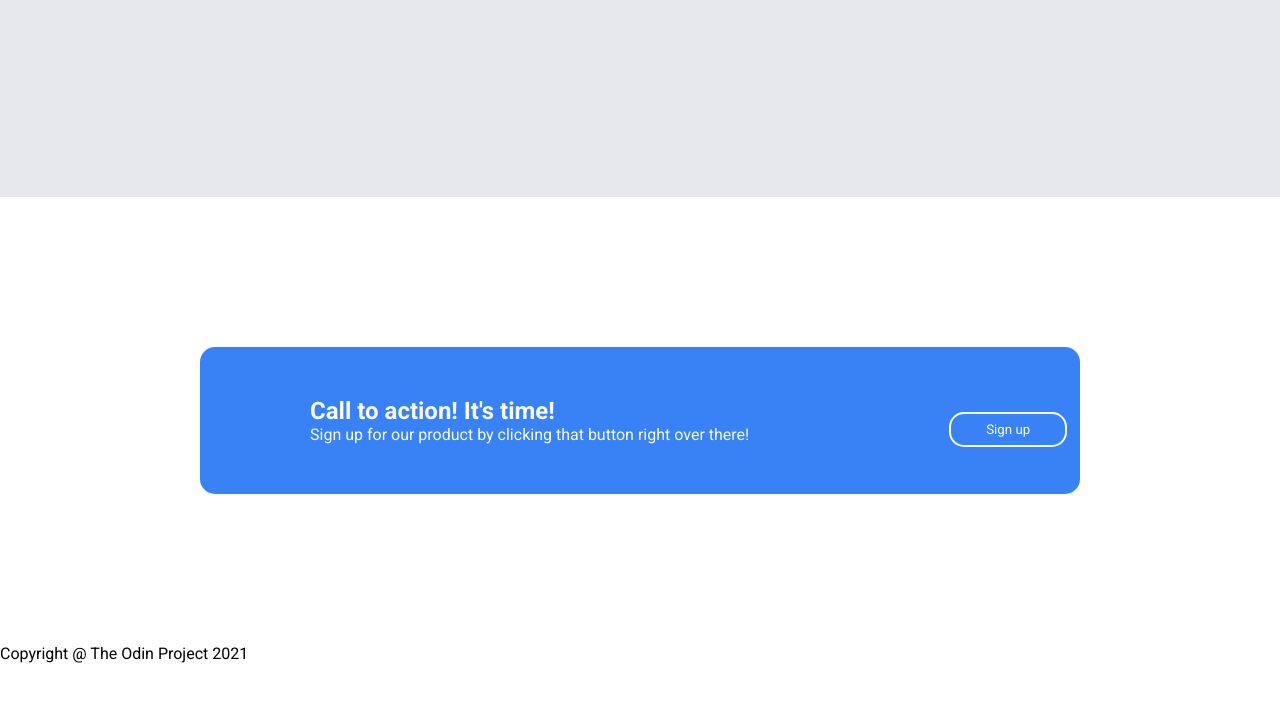
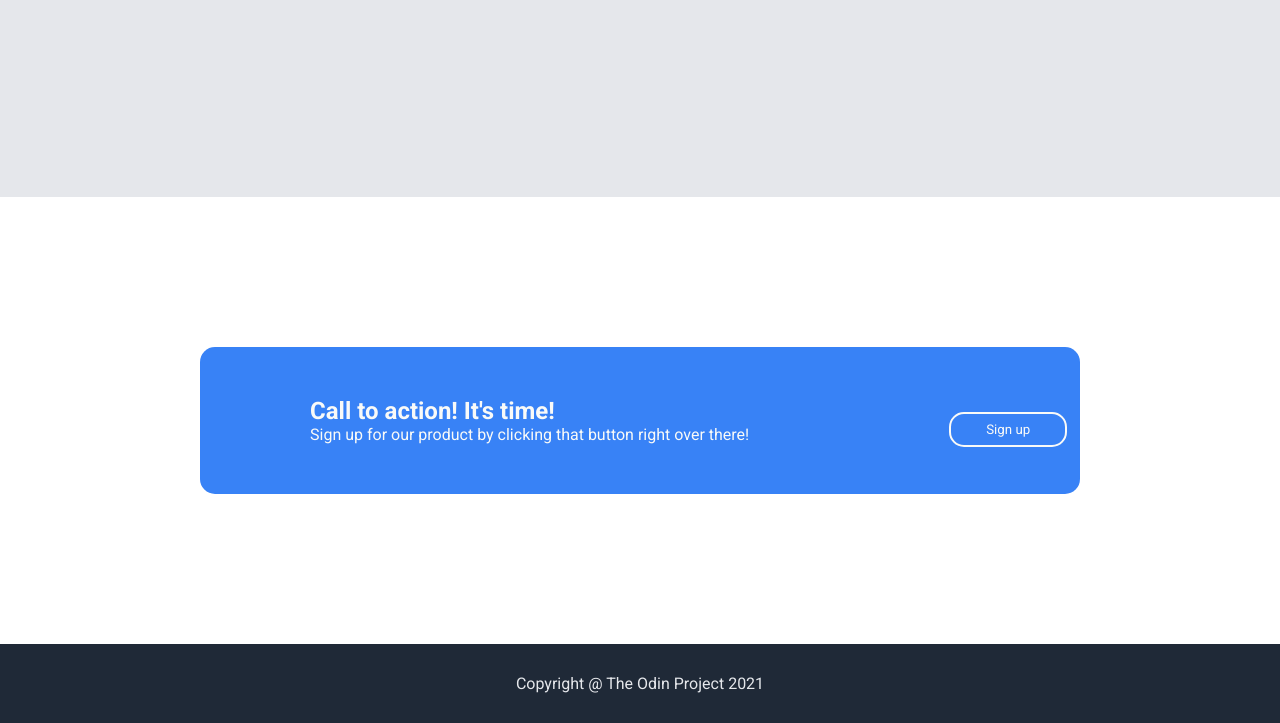
Before and after one commit to hellokristinafaye/star, a plain HTML site: page index.html in a window 1280 px wide. Shown: the part 1572-2295 px from the top of the page. Before the commit the page ends 2235 px from the top, so only its background shows below. Drawn offline with Linux system fonts and the light colour scheme.

Commit message:
page all done styling! Adn the sticky banner DOES workgit add .

```diff
--- a/style.css
+++ b/style.css
@@ -123,3 +123,10 @@
     left: 150px;
     top: 15px;
 }
+
+.copyright-text {
+    background: var(--dark-color);
+    color: var(--mid-color);
+    padding: 30px 0;
+    text-align: center;
+}
```
Also changed, not shown: index.html (+1 -0 lines).
